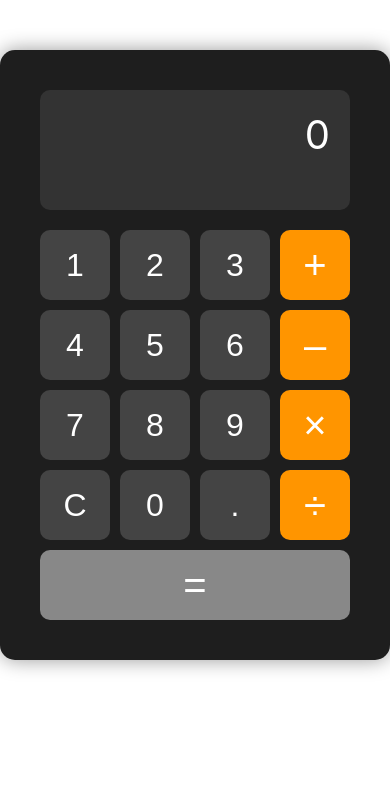
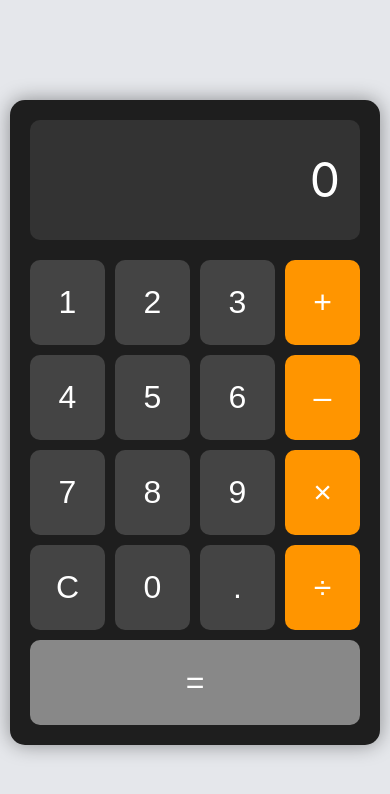
Before and after one commit to Tommy2499/interactive-calculator, a React (Create React App) app: page / in a window 390 px wide. Shown: the top 794 px of the page. Built offline with nearby package versions, Linux system fonts and the light colour scheme.

Commit message:
made responsive for mobile and rearranged buttons

```diff
--- a/src/App.css
+++ b/src/App.css
@@ -1,33 +1,50 @@
-/* App.css */
+/* General Layout */
 .App {
+  display: flex;
+  justify-content: center;
+  align-items: center;
+  background-color: #E5E7EB;
+  height: 100vh;
+}
+
+/* Calculator Container */
+.device {
+  display: flex;
+  flex-direction: column;
   background-color: #1e1e1e; /* Dark background for the app */
   color: white;
   padding: 40px;
   border-radius: 15px;
   box-shadow: 0px 0px 20px rgba(0, 0, 0, 0.4);
-  max-width: 400px;
-  margin: 50px auto;
+  width: 50vh; /* Proportional width */
+  max-width: 90%; /* Ensure it doesn’t exceed screen width */
+  margin: 20px auto; /* Adjust spacing on smaller screens */
 }
 
+/* Display Styling */
 .display {
+  display: flex;
   background-color: #333;
   color: white;
-  font-size: 2.5rem;
+  font-size: 3rem;
   padding: 20px;
   border-radius: 10px;
-  text-align: right;
+  justify-content: flex-end; /* Right-align text */
+  align-items: center;
   margin-bottom: 20px;
   height: 80px;
-  overflow-x: auto;
+  overflow-x: auto; /* Ensure long numbers can scroll */
 }
 
+/* Button Grid */
 .buttons {
   display: grid;
-  grid-template-columns: repeat(4, 1fr); /* Create 4 equal columns */
-  gap: 10px; /* Add spacing between buttons */
+  grid-template-columns: repeat(4, 1fr); /* 4 equal columns */
+  gap: 10px;
   margin-bottom: 10px;
 }
 
+/* Button Styling */
 button {
   height: 70px;
   font-size: 2rem;
@@ -40,6 +57,7 @@ button {
 
 button:hover {
   background-color: #555;
+  cursor: pointer;
 }
 
 button:active {
@@ -47,10 +65,10 @@ button:active {
   transform: scale(0.95); /* Adds a slight press effect */
 }
 
+/* Operation Button Styling */
 .operation-btn {
   background-color: #FF9500; /* Orange background for operations */
   color: white;
-  font-size: 2.5rem;
 }
 
 .operation-btn:hover {
@@ -61,6 +79,7 @@ button:active {
   background-color: #b87700; /* Even darker orange on press */
 }
 
+/* Invisible Buttons */
 .invisible {
   background-color: #1e1e1e;
 }
@@ -69,9 +88,10 @@ button:active {
   background-color: #1e1e1e;
 }
 
+/* Bottom Row Buttons */
 .bottom-row {
   display: grid;
-  grid-template-columns: repeat(1, 1fr); /* Create 4 equal columns */
+  grid-template-columns: repeat(1, 1fr); /* Single-column layout for bottom row */
   gap: 10px; /* Add spacing between buttons */
 }
 
@@ -79,10 +99,21 @@ button:active {
   background-color: #888;
 }
 
-.bottom-row button:hover{
+.bottom-row button:hover {
   background-color: #777;
 }
 
-.bottom-row button:active{
+.bottom-row button:active {
   background-color: #666;
 }
+
+/* Media Query for Mobile Screens */
+@media (max-width: 768px) {
+  .device {
+    padding: 20px; /* Reduce padding to save space */
+    margin: 10px;
+  }
+  button{
+    height: 85px;
+  }
+}
--- a/src/App.js
+++ b/src/App.js
@@ -26,6 +26,7 @@ function App() {
 
   return (
     <Container className="App">
+      <Container className="device">
         <div className="display">
           {input || '0'}
         </div>
@@ -52,6 +53,7 @@ function App() {
           <Button variant="secondary" className="operation-btn" onClick={handleEvaluate}>=</Button>
         </div>
       </Container>
+    </Container>
   );
 }
 
```
Lines whose indentation alone changed are shown as unchanged.
